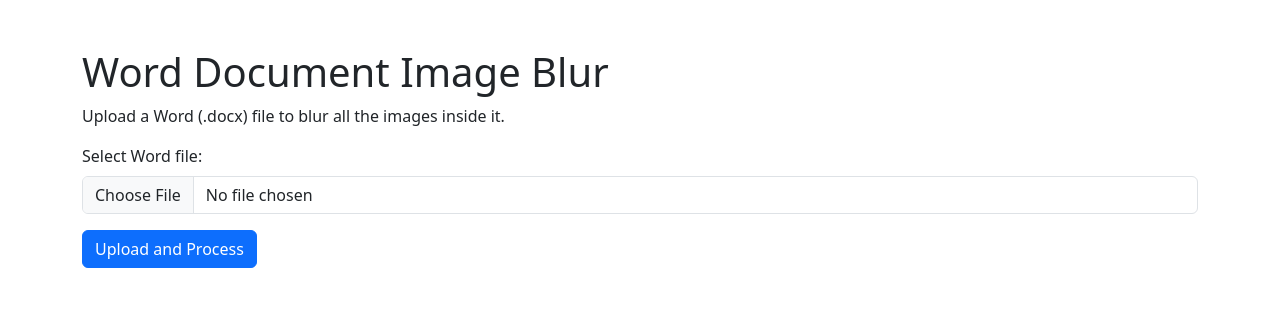
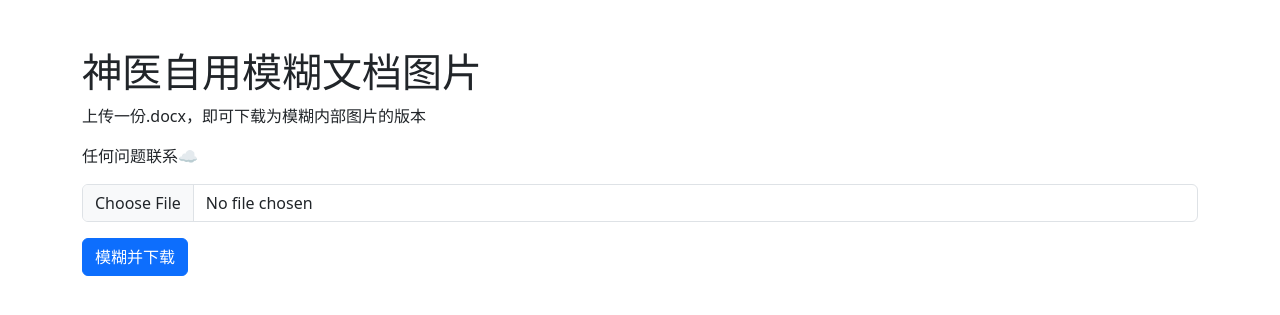
Before and after one commit to h12321h/flask-blur-image-app, a Flask app: page / in a window 1280 px wide. Shown: the top 315 px of the page. Run offline with Flask 2, Linux system fonts and the light colour scheme.

Commit message:
Update frontend

```diff
--- a/templates/index.html
+++ b/templates/index.html
@@ -4,19 +4,19 @@
     <meta charset="UTF-8">
     <meta http-equiv="X-UA-Compatible" content="IE=edge">
     <meta name="viewport" content="width=device-width, initial-scale=1.0">
-    <title>Word Document Image Blur</title>
+    <title>神医自用模糊文档图片</title>
     <link href="https://cdn.jsdelivr.net/npm/bootstrap@5.3.0-alpha1/dist/css/bootstrap.min.css" rel="stylesheet">
 </head>
 <body>
     <div class="container">
-        <h1 class="mt-5">Word Document Image Blur</h1>
-        <p>Upload a Word (.docx) file to blur all the images inside it.</p>
+        <h1 class="mt-5">神医自用模糊文档图片</h1>
+        <p>上传一份.docx，即可下载为模糊内部图片的版本️</p>
+        <p>任何问题联系☁️</p>
         <form action="/upload" method="post" enctype="multipart/form-data">
             <div class="mb-3">
-                <label for="formFile" class="form-label">Select Word file:</label>
                 <input class="form-control" type="file" id="formFile" name="file" accept=".docx" required>
             </div>
-            <button type="submit" class="btn btn-primary">Upload and Process</button>
+            <button type="submit" class="btn btn-primary">模糊并下载</button>
         </form>
     </div>
 </body>
```
